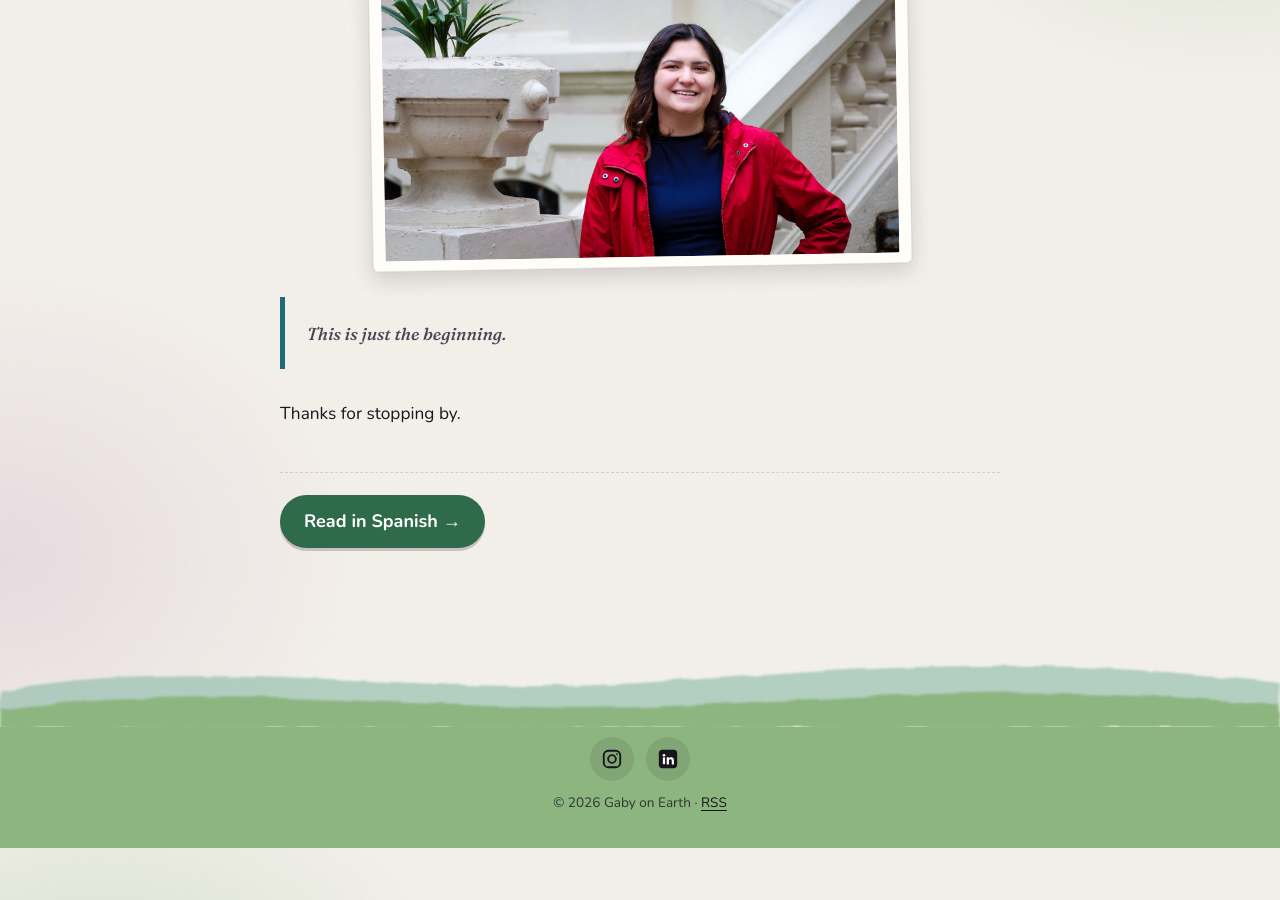
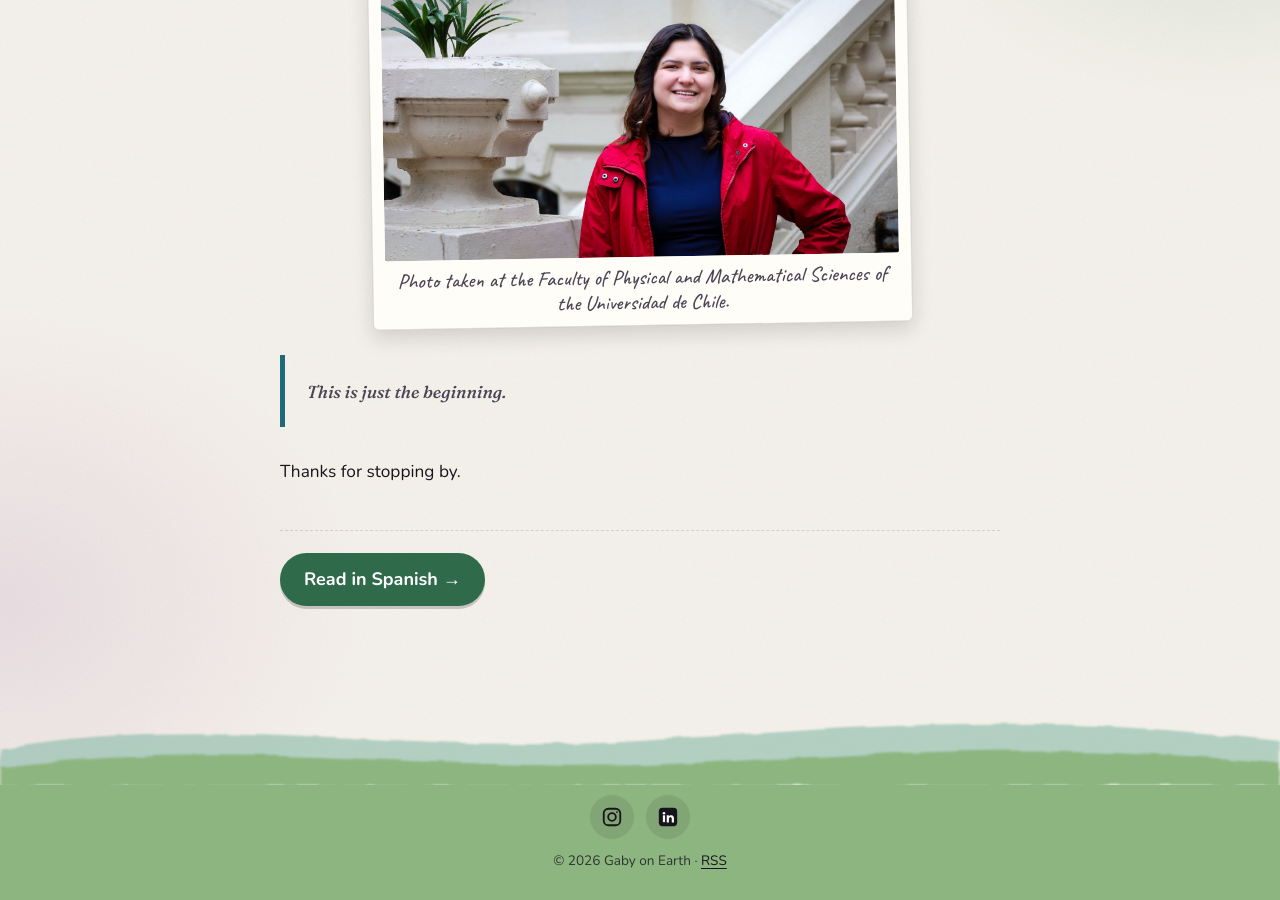
Before and after one commit to gabyonearth/gabyonearth.github.io, a Jekyll site: the page built from _posts/2026-10-15-hello-from-earth.md, in a window 1280 px wide and 900 px high, scrolled down 605 px. Built offline with Jekyll 4.4.1, drawn with Linux system fonts in a browser that asks for light colours.

Commit message:
Pie de foto en la primera entrada (ES y EN)

```diff
--- a/_posts/2026-10-15-hello-from-earth.md
+++ b/_posts/2026-10-15-hello-from-earth.md
@@ -14,7 +14,7 @@ I'll write about **travel**, **science and satellites**, my **PhD in Rome**, **f
 
 I want it to feel like writing my stories and thoughts in a travel notebook.
 
-{% include figure.html src="/assets/img/primer-post/foto-1.jpg" alt="Gaby smiling in a red jacket next to a white staircase" %}
+{% include figure.html src="/assets/img/primer-post/foto-1.jpg" alt="Gaby smiling in a red jacket next to a white staircase" caption="Photo taken at the Faculty of Physical and Mathematical Sciences of the Universidad de Chile." %}
 
 > This is just the beginning.
 
```
Also changed, not shown: _posts/2026-10-15-hola-desde-la-tierra.md (+1 -1 lines).
